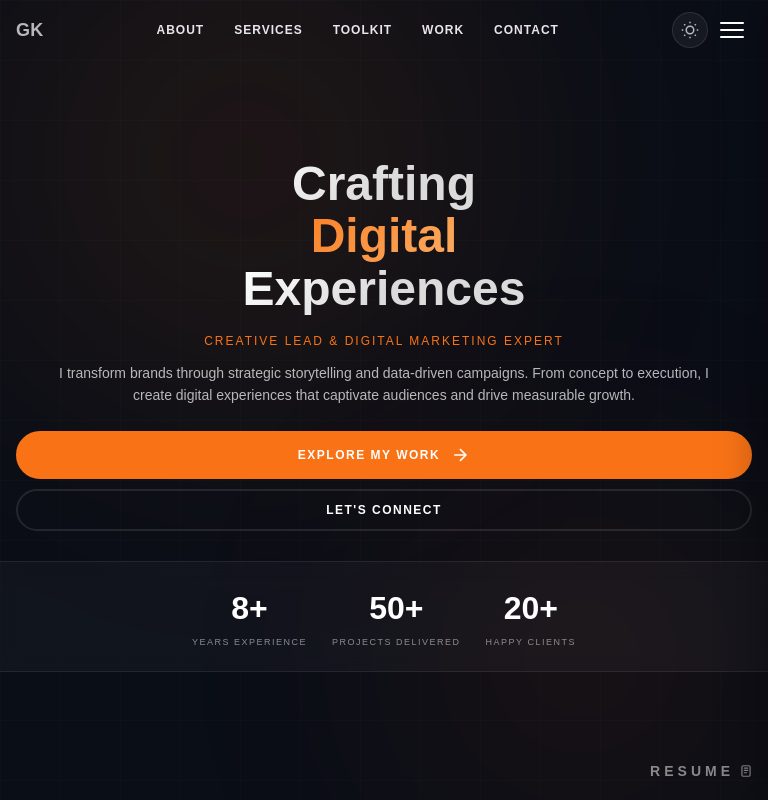
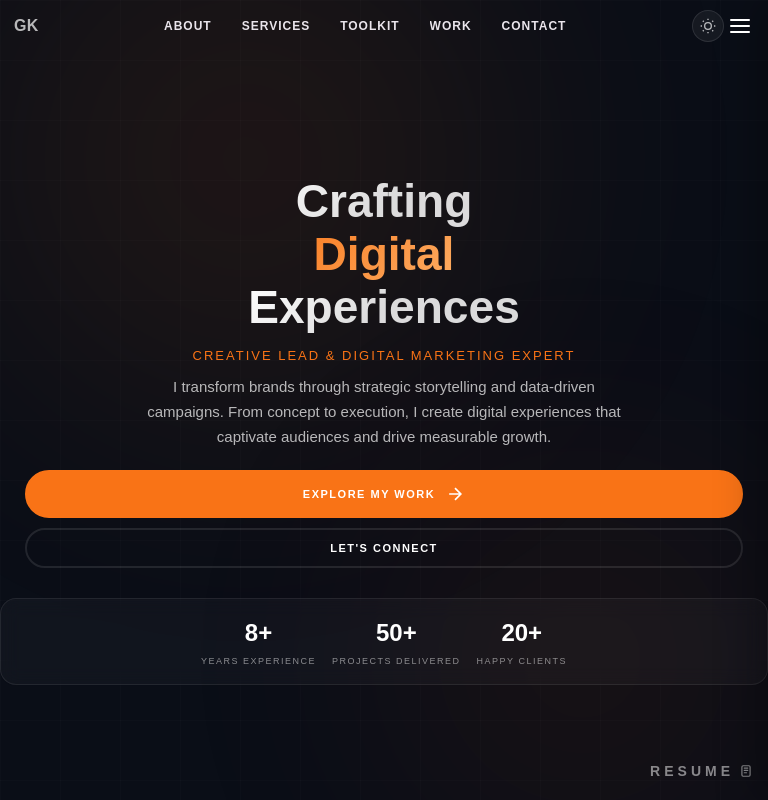
Before and after one commit to graphikardia/Gk, a React (Vite) app: page / in a window 768 px wide. Shown: the top 800 px of the page. Built offline with nearby package versions, Linux system fonts and the light colour scheme; no server answers.

Commit message:
feat:gokul(@gk)

```diff
--- a/src/components/Landing.tsx
+++ b/src/components/Landing.tsx
@@ -17,43 +17,43 @@ const Landing = ({ children }: PropsWithChildren) => {
     window.addEventListener("resize", checkMobile);
 
     const ctx = gsap.context(() => {
+      const badge = document.querySelector(".hero-badge");
+      const title = document.querySelector(".hero-title .hero-line");
+      const subtitle = document.querySelector(".hero-subtitle");
+      const description = document.querySelector(".hero-description");
+      const cta = document.querySelector(".hero-cta-group");
+      const stats = document.querySelector(".hero-stats");
+
+      if (!badge && !title && !subtitle && !description && !cta && !stats) {
+        return;
+      }
+
       const tl = gsap.timeline({ defaults: { ease: "power3.out" } });
 
-      tl.fromTo(
-        ".hero-badge",
-        { opacity: 0, y: 20 },
-        { opacity: 1, y: 0, duration: 0.6 }
-      )
-      .fromTo(
-        ".hero-title .hero-line",
-        { opacity: 0, y: 60 },
-        { opacity: 1, y: 0, duration: 0.8, stagger: 0.1 },
-        "-=0.3"
-      )
-      .fromTo(
-        ".hero-subtitle",
-        { opacity: 0, y: 20 },
-        { opacity: 1, y: 0, duration: 0.5 },
-        "-=0.3"
-      )
-      .fromTo(
-        ".hero-description",
-        { opacity: 0, y: 20 },
-        { opacity: 1, y: 0, duration: 0.5 },
-        "-=0.2"
-      )
-      .fromTo(
-        ".hero-cta-group",
-        { opacity: 0, y: 20 },
-        { opacity: 1, y: 0, duration: 0.4 },
-        "-=0.2"
-      )
-      .fromTo(
-        ".hero-stats",
-        { opacity: 0 },
-        { opacity: 1, duration: 0.4 },
-        "-=0.1"
-      );
+      if (badge) {
+        tl.fromTo(badge, { opacity: 0, y: 20 }, { opacity: 1, y: 0, duration: 0.6 });
+      }
+
+      const titleLines = document.querySelectorAll(".hero-title .hero-line");
+      if (titleLines.length > 0) {
+        tl.fromTo(titleLines, { opacity: 0, y: 60 }, { opacity: 1, y: 0, duration: 0.8, stagger: 0.1 }, badge ? "-=0.3" : 0);
+      }
+
+      if (subtitle) {
+        tl.fromTo(subtitle, { opacity: 0, y: 20 }, { opacity: 1, y: 0, duration: 0.5 }, "-=0.3");
+      }
+
+      if (description) {
+        tl.fromTo(description, { opacity: 0, y: 20 }, { opacity: 1, y: 0, duration: 0.5 }, "-=0.2");
+      }
+
+      if (cta) {
+        tl.fromTo(cta, { opacity: 0, y: 20 }, { opacity: 1, y: 0, duration: 0.4 }, "-=0.2");
+      }
+
+      if (stats) {
+        tl.fromTo(stats, { opacity: 0 }, { opacity: 1, duration: 0.4 }, "-=0.1");
+      }
 
       if (!isMobile) {
         gsap.to(".hero-shapes .shape", {
--- a/src/components/styles/Landing.css
+++ b/src/components/styles/Landing.css
@@ -9,7 +9,7 @@
   align-items: center;
   justify-content: center;
   overflow: hidden;
-  padding: 120px 20px 60px;
+  padding: 100px 20px 60px;
   box-sizing: border-box;
   background: var(--backgroundColor);
   transition: background 0.5s ease;
@@ -335,7 +335,7 @@
 
 @media (max-width: 768px) {
   .hero-section {
-    padding: 70px 16px 40px;
+    padding: 80px 16px 40px;
     min-height: 100vh;
     min-height: 100svh;
     display: flex;
@@ -349,11 +349,12 @@
     width: 100%;
     max-width: 100%;
     padding: 0;
+    margin-top: 20px;
   }
 
   .hero-badge {
     padding: 6px 14px;
-    margin-bottom: 20px;
+    margin-bottom: 16px;
   }
 
   .hero-badge span {
@@ -361,21 +362,21 @@
   }
 
   .hero-title {
-    font-size: clamp(32px, 10vw, 48px);
-    line-height: 1.1;
-    margin-bottom: 16px;
+    font-size: clamp(28px, 9vw, 42px);
+    line-height: 1.15;
+    margin-bottom: 12px;
   }
 
   .hero-subtitle {
-    font-size: 12px;
+    font-size: 11px;
     letter-spacing: 2px;
-    margin-bottom: 12px;
+    margin-bottom: 10px;
   }
 
   .hero-description {
-    font-size: 14px;
+    font-size: 13px;
     line-height: 1.6;
-    margin-bottom: 24px;
+    margin-bottom: 20px;
     padding: 0 5px;
   }
 
@@ -383,29 +384,29 @@
     flex-direction: column;
     width: 100%;
     max-width: 100%;
-    margin-bottom: 30px;
+    margin-bottom: 24px;
     padding: 0;
-    gap: 10px;
+    gap: 8px;
   }
 
   .hero-btn {
     width: 100%;
     justify-content: center;
     padding: 12px 20px;
-    font-size: 12px;
+    font-size: 11px;
   }
 
   .hero-stats {
     flex-wrap: wrap;
     justify-content: center;
-    gap: 12px;
-    padding: 16px;
+    gap: 10px;
+    padding: 14px;
     width: 100%;
     max-width: 100%;
   }
 
   .hero-stat {
-    min-width: 60px;
+    min-width: 50px;
   }
 
   .hero-stat-divider {
@@ -413,11 +414,11 @@
   }
 
   .stat-value {
-    font-size: 24px;
+    font-size: 20px;
   }
 
   .stat-label {
-    font-size: 9px;
+    font-size: 8px;
   }
 
   .shape-1,
@@ -478,13 +479,92 @@
   }
 }
 
+/* Small Laptop: 1025px - 1200px */
+@media (min-width: 1025px) and (max-width: 1200px) {
+  .hero-section {
+    padding: 100px 30px 50px;
+    min-height: 100vh;
+    min-height: 100svh;
+  }
+
+  .hero-title {
+    font-size: clamp(48px, 7vw, 72px);
+  }
+
+  .hero-subtitle {
+    font-size: 15px;
+    letter-spacing: 2.5px;
+  }
+
+  .hero-description {
+    font-size: 17px;
+    max-width: 550px;
+  }
+
+  .hero-cta-group {
+    gap: 14px;
+    margin-bottom: 40px;
+  }
+
+  .hero-btn {
+    padding: 14px 26px;
+    font-size: 13px;
+  }
+
   .hero-stats {
-    gap: 25px;
-    padding: 22px 35px;
+    gap: 22px;
+    padding: 20px 32px;
   }
 
   .stat-value {
-    font-size: 32px;
+    font-size: 30px;
+  }
+}
+
+/* Tablet iPad: 768px - 1024px */
+@media (min-width: 768px) and (max-width: 1024px) {
+  .hero-section {
+    padding: 85px 25px 45px;
+    min-height: 100vh;
+    min-height: 100svh;
+  }
+
+  .hero-title {
+    font-size: clamp(36px, 6vw, 56px);
+  }
+
+  .hero-subtitle {
+    font-size: 13px;
+    letter-spacing: 2px;
+  }
+
+  .hero-description {
+    font-size: 15px;
+    max-width: 480px;
+    line-height: 1.65;
+  }
+
+  .hero-cta-group {
+    gap: 10px;
+    margin-bottom: 30px;
+  }
+
+  .hero-btn {
+    padding: 12px 22px;
+    font-size: 11px;
+  }
+
+  .hero-stats {
+    gap: 16px;
+    padding: 16px 24px;
+  }
+
+  .stat-value {
+    font-size: 24px;
+  }
+
+  .stat-label {
+    font-size: 9px;
   }
 
   .shape-1,
@@ -493,21 +573,26 @@
   }
 }
 
+/* Small Mobile: < 480px */
 @media (max-width: 480px) {
   .hero-subtitle {
-    font-size: 14px;
-    letter-spacing: 2px;
+    font-size: 10px;
+    letter-spacing: 1.5px;
   }
 
   .hero-description {
-    font-size: 15px;
+    font-size: 13px;
   }
 
   .hero-stat {
-    min-width: 80px;
+    min-width: 45px;
+  }
+
+  .stat-value {
+    font-size: 18px;
   }
 
   .stat-label {
-    font-size: 10px;
+    font-size: 7px;
   }
 }
--- a/src/components/styles/Navbar.css
+++ b/src/components/styles/Navbar.css
@@ -10,7 +10,7 @@
   left: 50%;
   transform: translateX(-50%);
   top: 0;
-  z-index: 9999;
+  z-index: 10000;
   gap: 20px;
   background: transparent;
   transition: background 0.3s ease;
@@ -144,7 +144,7 @@
   max-width: 85vw;
   height: 100vh;
   background: var(--backgroundColor);
-  z-index: 9998;
+  z-index: 9999;
   transform: translateX(100%);
   transition: transform 0.4s cubic-bezier(0.4, 0, 0.2, 1);
   box-shadow: -10px 0 40px rgba(0, 0, 0, 0.3);
@@ -162,7 +162,7 @@
   width: 100%;
   height: 100vh;
   background: rgba(0, 0, 0, 0.5);
-  z-index: 9997;
+  z-index: 9998;
   opacity: 0;
   visibility: hidden;
   transition: all 0.4s ease;
@@ -268,10 +268,158 @@
   }
 }
 
-/* Tablet: iPad Portrait / Small Laptop */
-@media only screen and (min-width: 769px) and (max-width: 899px) {
+/* Small Laptop: 901px - 1199px */
+/* Tablet iPad: 768px - 900px */
+/* Mobile: < 768px */
+
+@media only screen and (max-width: 768px) {
   .header {
-    padding: 15px 25px;
+    padding: 10px 14px;
+    width: 100%;
+    max-width: 100%;
+    box-sizing: border-box;
+    left: 0;
+    transform: none;
+    z-index: 10000;
+  }
+
+  .nav-links {
+    display: none;
+  }
+
+  .desktop-only {
+    display: none;
+  }
+
+  .mobile-header-controls {
+    display: flex;
+    align-items: center;
+    gap: 2px;
+  }
+
+  .mobile-theme-toggle-btn {
+    display: flex;
+    align-items: center;
+    justify-content: center;
+    width: 32px;
+    height: 32px;
+    border-radius: 50%;
+    background: var(--badgeBackground);
+    border: 1px solid var(--badgeBorder);
+    color: var(--textSecondary);
+    cursor: pointer;
+    transition: all 0.3s ease;
+  }
+
+  .mobile-theme-toggle-btn:hover {
+    background: rgba(249, 115, 22, 0.15);
+    border-color: rgba(249, 115, 22, 0.3);
+    color: var(--accentColor);
+  }
+
+  .mobile-theme-toggle-btn svg {
+    width: 16px;
+    height: 16px;
+  }
+
+  .mobile-menu-toggle {
+    display: flex;
+    align-items: center;
+    justify-content: center;
+    padding: 4px;
+  }
+
+  .hamburger {
+    width: 20px;
+    gap: 4px;
+  }
+
+  .hamburger span {
+    height: 2px;
+  }
+
+  .navbar-title {
+    font-size: 16px;
+    font-weight: 700;
+  }
+
+  .mobile-menu {
+    display: block;
+  }
+
+  .mobile-nav-text {
+    font-size: 16px;
+  }
+
+  .mobile-nav-number {
+    font-size: 11px;
+    min-width: 20px;
+  }
+
+  .mobile-nav a {
+    padding: 14px 0;
+    gap: 12px;
+  }
+
+  .mobile-menu-content {
+    padding: 60px 20px 24px;
+  }
+}
+
+@media only screen and (min-width: 1200px) {
+  .header {
+    padding: 35px 0px;
+  }
+  .header ul {
+    column-gap: 50px;
+    font-size: 14px;
+  }
+  .navbar-connect {
+    font-size: 16px;
+  }
+  .navbar-title {
+    font-size: 18px;
+  }
+}
+
+/* Small Laptop: 900px - 1199px */
+@media only screen and (min-width: 901px) and (max-width: 1199px) {
+  .header {
+    padding: 20px 30px;
+    width: 100%;
+    max-width: 100%;
+    box-sizing: border-box;
+    left: 0;
+    transform: none;
+  }
+
+  .header ul {
+    column-gap: 25px;
+    font-size: 13px;
+  }
+
+  .navbar-title {
+    font-size: 16px;
+  }
+
+  .desktop-only {
+    display: flex;
+  }
+
+  .mobile-menu-toggle,
+  .mobile-header-controls {
+    display: none;
+  }
+
+  .nav-links {
+    display: flex;
+  }
+}
+
+/* Tablet iPad: 768px - 900px */
+@media only screen and (min-width: 769px) and (max-width: 900px) {
+  .header {
+    padding: 12px 20px;
     width: 100%;
     max-width: 100%;
     box-sizing: border-box;
@@ -293,29 +441,6 @@
     justify-content: center;
   }
 
-  .navbar-title {
-    font-size: 16px;
-  }
-}
-
-@media only screen and (max-width: 768px) {
-  .header {
-    padding: 12px 16px;
-    width: 100%;
-    max-width: 100%;
-    box-sizing: border-box;
-    left: 0;
-    transform: none;
-  }
-
-  .nav-links {
-    display: none;
-  }
-
-  .desktop-only {
-    display: none;
-  }
-
   .mobile-header-controls {
     display: flex;
     align-items: center;
@@ -326,59 +451,16 @@
     display: flex;
     align-items: center;
     justify-content: center;
-    width: 36px;
-    height: 36px;
+    width: 34px;
+    height: 34px;
     border-radius: 50%;
     background: var(--badgeBackground);
     border: 1px solid var(--badgeBorder);
     color: var(--textSecondary);
     cursor: pointer;
-    transition: all 0.3s ease;
-  }
-
-  .mobile-theme-toggle-btn:hover {
-    background: rgba(249, 115, 22, 0.15);
-    border-color: rgba(249, 115, 22, 0.3);
-    color: var(--accentColor);
-  }
-
-  .mobile-theme-toggle-btn svg {
-    width: 18px;
-    height: 18px;
-  }
-
-  .mobile-menu-toggle {
-    display: flex;
-    align-items: center;
-    justify-content: center;
   }
 
   .navbar-title {
-    font-size: 18px;
-    font-weight: 700;
-  }
-
-  .mobile-menu {
-    display: block;
-  }
-
-  .mobile-nav-text {
-    font-size: 18px;
+    font-size: 16px;
   }
 }
-
-@media only screen and (min-width: 1200px) {
-  .header {
-    padding: 35px 0px;
-  }
-  .header ul {
-    column-gap: 50px;
-    font-size: 14px;
-  }
-  .navbar-connect {
-    font-size: 16px;
-  }
-  .navbar-title {
-    font-size: 18px;
-  }
-}
```
Also changed, not shown: 1 other file (tests, documents, lock files or other folders).
